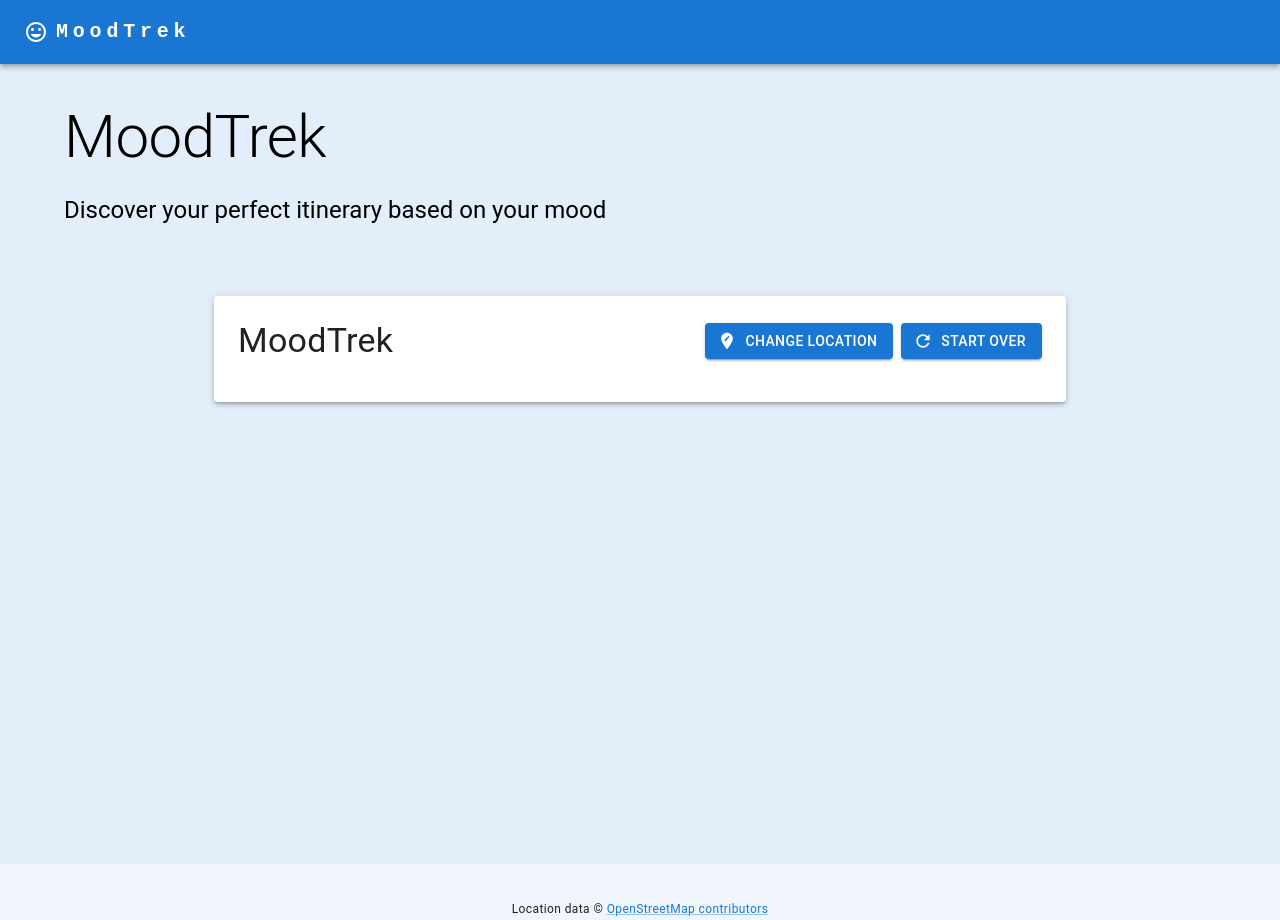
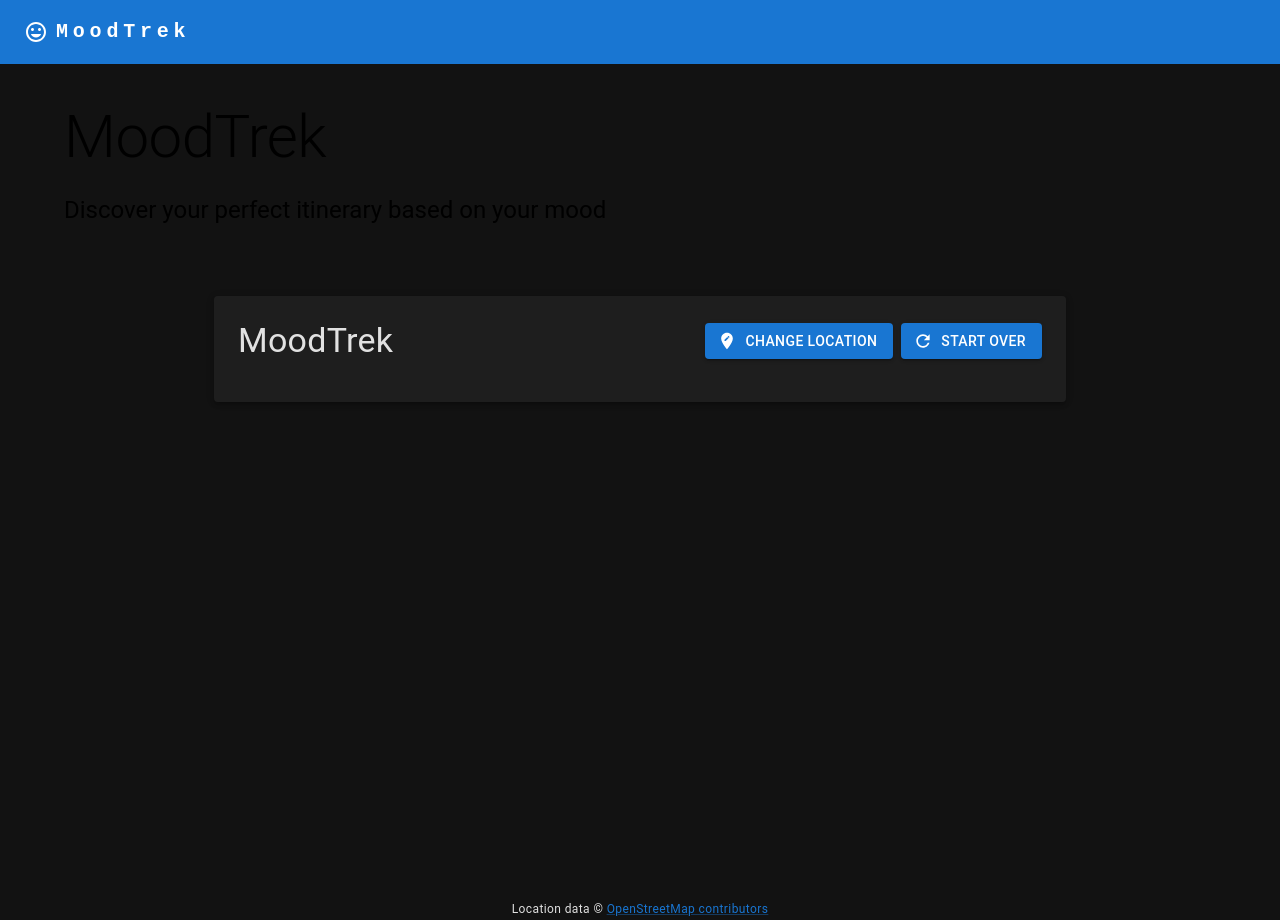
Before and after one commit to whkim94/AI-travel, a Next.js app: page / in a window 1280 px wide. Built offline with nearby package versions, Linux system fonts and the light colour scheme; no server answers.

Commit message:
Update: color change based on background color

```diff
--- a/src/components/Itinerary.tsx
+++ b/src/components/Itinerary.tsx
@@ -1,16 +1,22 @@
+import React from 'react';
 import Image from 'next/image';
-import React, { useState } from 'react';
 
+import LightbulbIcon from '@mui/icons-material/Lightbulb';
+import LocationOnIcon from '@mui/icons-material/LocationOn';
+import AccessTimeIcon from '@mui/icons-material/AccessTime';
+import AttachMoneyIcon from '@mui/icons-material/AttachMoney';
 import {
-  List,
+  Box,
   Card,
+  Grid,
   Paper,
-  ListItem,
+  useTheme,
   CardMedia,
   Typography,
   CardContent,
-  ListItemText,
 } from '@mui/material';
+
+import { getContrastColor } from 'src/utils/colorUtils';
 
 interface ItineraryActivity {
   title: string;
@@ -33,42 +39,58 @@ interface ItineraryProps {
 }
 
 function ActivityDetail({ activity }: { activity: ItineraryActivity }) {
-  const [imgSrc, setImgSrc] = useState(activity.imageUrl);
+  const theme = useTheme();
+  const backgroundColor = theme.palette.background.paper;
+  const iconColor = getContrastColor(backgroundColor);
 
   return (
     <Card sx={{ mb: 3 }}>
       <CardMedia component="div" sx={{ position: 'relative', height: 200 }}>
-        <Image
-          src={imgSrc}
-          alt={activity.title}
-          layout="fill"
-          objectFit="cover"
-          onError={() => setImgSrc('/assets/images/placeholder-image.jpg')}
-        />
+        <Image src={activity.imageUrl} alt={activity.title} layout="fill" objectFit="cover" />
       </CardMedia>
       <CardContent>
         <Typography variant="h6" gutterBottom>
           {activity.title}
         </Typography>
-        <Typography variant="body1" gutterBottom>
+        <Typography variant="body2" color="text.secondary" paragraph>
           {activity.activity}
         </Typography>
-        <Typography variant="subtitle1" gutterBottom>
-          Location: {activity.location.name}
-        </Typography>
-        <Typography variant="body2" gutterBottom>
-          Address: {activity.location.address}
-        </Typography>
-        <Typography variant="subtitle2" gutterBottom>
-          Additional Information:
-        </Typography>
-        <List dense>
-          {Object.entries(activity.additionalInfo).map(([key, value]) => (
-            <ListItem key={key}>
-              <ListItemText primary={`${key.charAt(0).toUpperCase() + key.slice(1)}: ${value}`} />
-            </ListItem>
-          ))}
-        </List>
+        <Grid container spacing={2}>
+          <Grid item xs={12}>
+            <Box display="flex" alignItems="center">
+              <LocationOnIcon sx={{ mr: 1, color: iconColor }} />
+              <Typography variant="body2">
+                {activity.location.name}, {activity.location.address}
+              </Typography>
+            </Box>
+          </Grid>
+          {activity.additionalInfo.cost && (
+            <Grid item xs={12}>
+              <Box display="flex" alignItems="center">
+                <AttachMoneyIcon sx={{ mr: 1, color: iconColor }} />
+                <Typography variant="body2">Cost: {activity.additionalInfo.cost}</Typography>
+              </Box>
+            </Grid>
+          )}
+          {activity.additionalInfo.duration && (
+            <Grid item xs={12}>
+              <Box display="flex" alignItems="center">
+                <AccessTimeIcon sx={{ mr: 1, color: iconColor }} />
+                <Typography variant="body2">
+                  Duration: {activity.additionalInfo.duration}
+                </Typography>
+              </Box>
+            </Grid>
+          )}
+          {activity.additionalInfo.tips && (
+            <Grid item xs={12}>
+              <Box display="flex" alignItems="flex-start">
+                <LightbulbIcon sx={{ mr: 1, mt: 0.5, color: iconColor }} />
+                <Typography variant="body2">Tip: {activity.additionalInfo.tips}</Typography>
+              </Box>
+            </Grid>
+          )}
+        </Grid>
       </CardContent>
     </Card>
   );
@@ -80,8 +102,8 @@ export default function Itinerary({ activities }: ItineraryProps) {
       <Typography variant="h5" component="h2" gutterBottom>
         Your Personalized Itinerary
       </Typography>
-      {activities.map((item, index) => (
-        <ActivityDetail key={index} activity={item} />
+      {activities.map((activity, index) => (
+        <ActivityDetail key={index} activity={activity} />
       ))}
     </Paper>
   );
--- a/src/theme/createDynamicTheme.ts
+++ b/src/theme/createDynamicTheme.ts
@@ -1,14 +1,24 @@
 import { Theme, createTheme } from '@mui/material/styles';
 
+import { getContrastColor } from 'src/utils/colorUtils';
+
 export function createDynamicTheme(colorCode: string): Theme {
+  const contrastColor = getContrastColor(colorCode);
+  const isLightColor = contrastColor === '#000000';
+
   return createTheme({
     palette: {
       primary: {
         main: colorCode,
+        contrastText: contrastColor,
       },
       background: {
-        default: `${colorCode}10`, // 10% opacity of the color code
-        paper: '#ffffff',
+        default: isLightColor ? '#ffffff' : '#121212',
+        paper: isLightColor ? '#f5f5f5' : '#1e1e1e',
+      },
+      text: {
+        primary: isLightColor ? 'rgba(0, 0, 0, 0.87)' : 'rgba(255, 255, 255, 0.87)',
+        secondary: isLightColor ? 'rgba(0, 0, 0, 0.6)' : 'rgba(255, 255, 255, 0.6)',
       },
     },
     components: {
@@ -16,9 +26,11 @@ export function createDynamicTheme(colorCode: string): Theme {
         styleOverrides: {
           root: {
             backgroundColor: colorCode,
-            color: '#ffffff',
+            color: contrastColor,
             '&:hover': {
-              backgroundColor: `${colorCode}dd`, // Slightly darker on hover
+              backgroundColor: isLightColor
+                ? `rgba(${parseInt(colorCode.slice(1, 3), 16)}, ${parseInt(colorCode.slice(3, 5), 16)}, ${parseInt(colorCode.slice(5, 7), 16)}, 0.8)`
+                : `rgba(${parseInt(colorCode.slice(1, 3), 16)}, ${parseInt(colorCode.slice(3, 5), 16)}, ${parseInt(colorCode.slice(5, 7), 16)}, 1.2)`,
             },
           },
         },
@@ -27,6 +39,7 @@ export function createDynamicTheme(colorCode: string): Theme {
         styleOverrides: {
           root: {
             backgroundColor: colorCode,
+            color: contrastColor,
           },
         },
       },
--- /dev/null
+++ b/src/utils/colorUtils.ts
@@ -0,0 +1,11 @@
+export function getLuminance(hexColor: string): number {
+  const rgb = parseInt(hexColor.slice(1), 16);
+  const r = (rgb >> 16) & 0xff;
+  const g = (rgb >> 8) & 0xff;
+  const b = (rgb >> 0) & 0xff;
+  return 0.299 * r + 0.587 * g + 0.114 * b;
+}
+
+export function getContrastColor(hexColor: string): string {
+  return getLuminance(hexColor) > 186 ? '#000000' : '#FFFFFF';
+}
```
Also changed, not shown: 1 other file (tests, documents, lock files or other folders).
